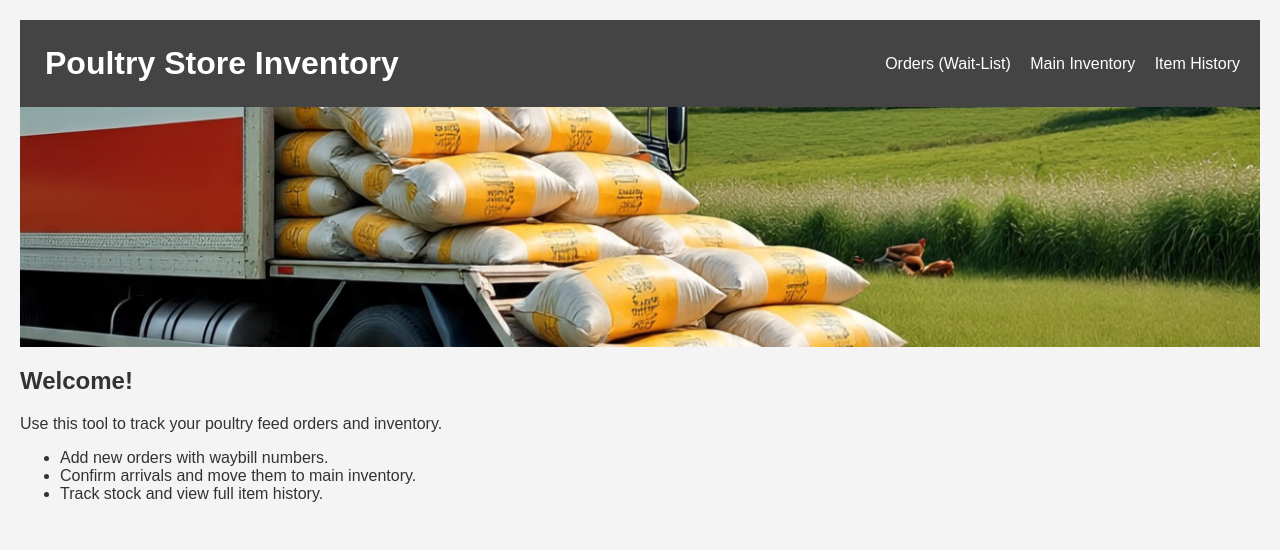
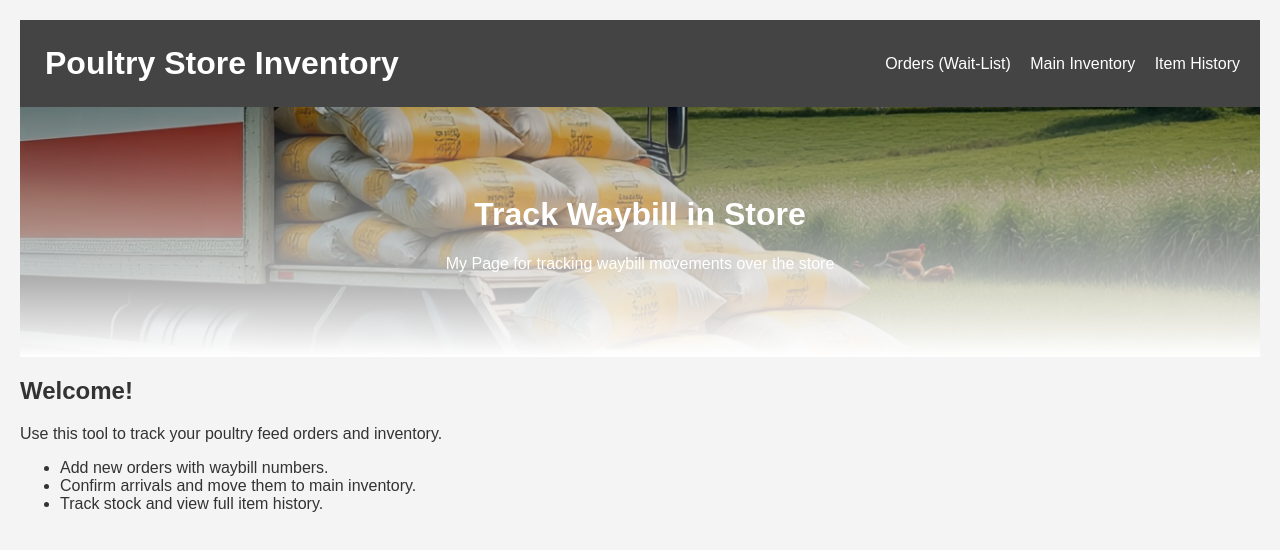
Before and after one commit to codeApostle1/waybilltracker, a plain HTML site: page index.html in a window 1280 px wide. Drawn offline with Linux system fonts and the light colour scheme.

Commit message:
hero image

```diff
--- a/index.html
+++ b/index.html
@@ -16,8 +16,19 @@
     </nav>
   </header>
 
-  <div class="hero">
+  <div class="login-hero">
+    <img src="img/truck.jpg" alt="hero image" />
 
+
+    <div class="login-text">
+       <h1 class="login-title">Track Waybill in Store</h1>
+    <p class="login-subtitle">My Page for tracking waybill movements over the store</p>
+    </div>
+
+
+    <div class="overlay">
+
+    </div>
   </div>
 
   <main>
--- a/style.css
+++ b/style.css
@@ -26,7 +26,7 @@ header nav a {
 
 }
 
-.hero {
+/* .hero {
   background-image: url('img/truck.jpg');
   background-color: rgba(255, 255, 255, 0.5);
   background-blend-mode: multiply;
@@ -37,7 +37,38 @@ header nav a {
 
 
 }
+*/
 
+.login-hero {
+  position: relative;
+  width: 100%;
+  height: 250px;
+  overflow: hidden;
+}
+
+.login-hero img {
+  width: 100%;
+  height: 100%;
+  object-fit: cover;
+}
+
+.login-hero .overlay {
+  position: absolute;
+  top: 0; left: 0;
+  width: 100%; height: 100%;
+  background: linear-gradient(to bottom, rgba(0,0,0,0.3), rgba(255,255,255,1.5));
+}
+
+.login-text {
+  position: absolute;
+  left: 50%;
+  top: 50%;
+  transform: translate(-50%, -50%);
+  color: white;
+  text-align: center;
+  z-index: 2;
+  width: 90%;
+}
 
 table {
   width: 100%;
```
